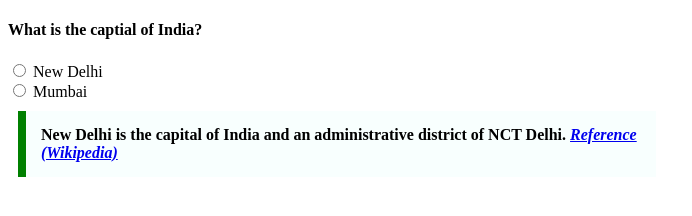
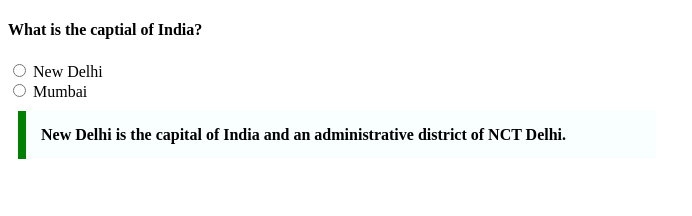
Before and after one commit to acciojob/trivia-eshakar, a website: page main.html in a window 1280 px wide. Shown: the whole page, without its empty margins (0-692 px from the left). Drawn offline with Linux system fonts and the light colour scheme.

Commit message:
created a submission

```diff
--- a/main.html
+++ b/main.html
@@ -14,7 +14,7 @@
         <input type="radio" name="answer" value="Mumbai"> Mumbai<br>
     </form>
 	<blockquote class="quotation">New Delhi is the capital of India and an administrative district of NCT Delhi.
-	<cite><a href="https://en.wikipedia.org/wiki/New_Delhi" target="_blank">Reference (Wikipedia)</a></cite></blockquote>
+	<a href="https://en.wikipedia.org/wiki/New_Delhi" target="_blank"></a></blockquote>
     <script type="text/javascript" src="./script.js">
 </script>
 
```
